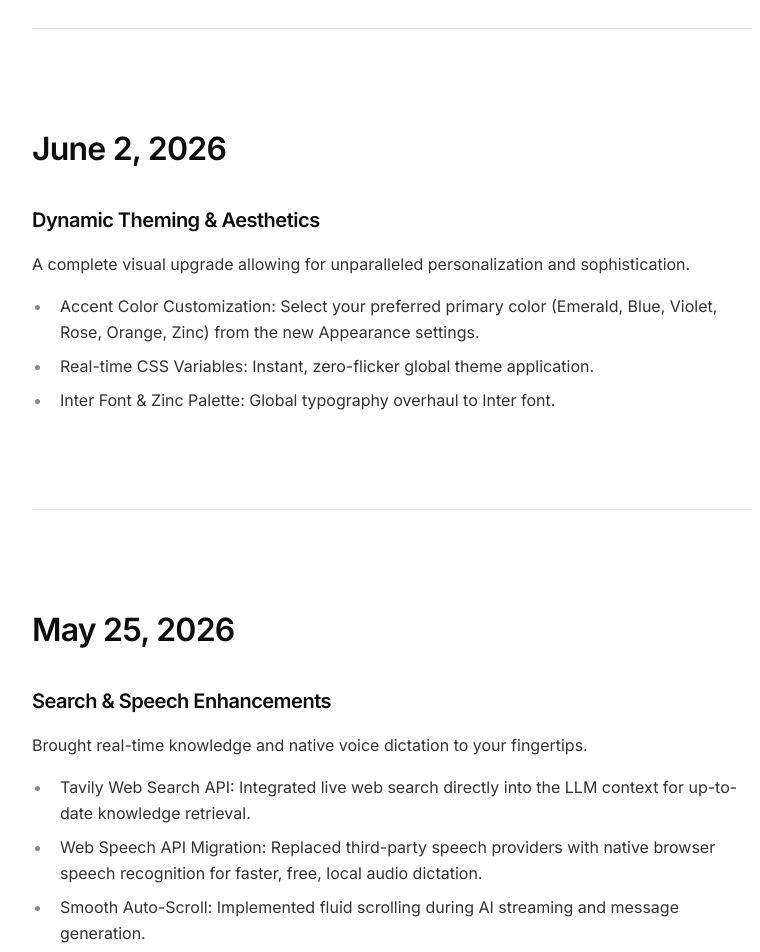
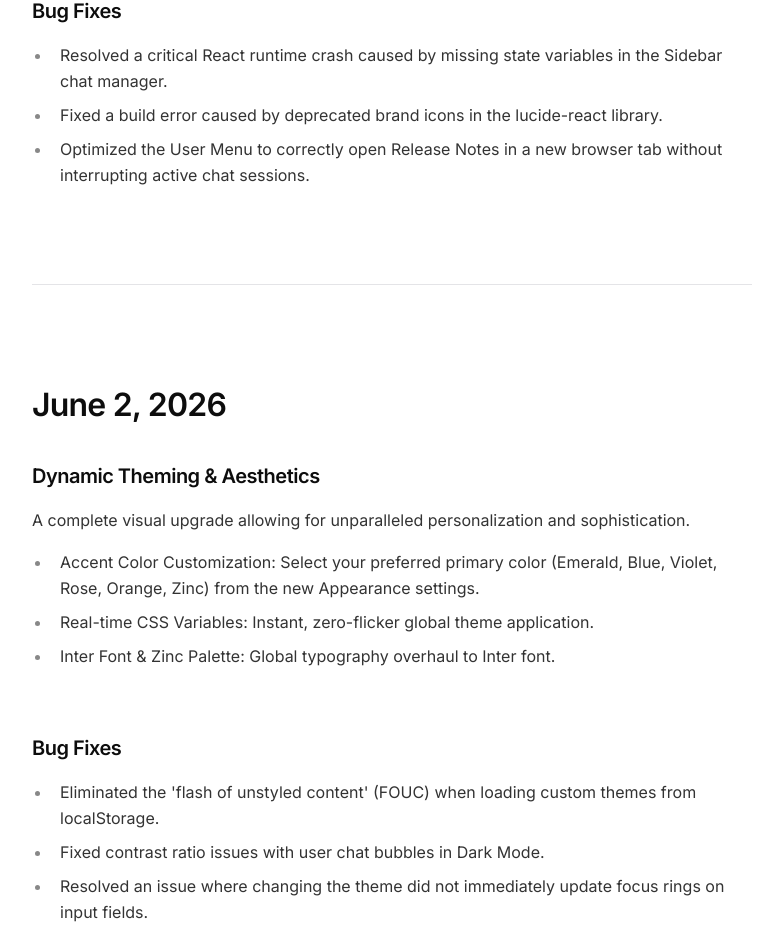
Before and after one commit to Nav33dCodes/smartLearn-AI, a React (Vite) app in the folder smartlearn-frontend/: page /releases in a window 1280 px wide. Shown: the part 712-1664 px from the top of the page, without its empty margins (248-1008 px from the left). Built offline with nearby package versions, Linux system fonts and the light colour scheme; no server answers.

Commit message:
feat: create ReleaseNotes page to display historical platform updates and fixes

```diff
--- a/smartlearn-frontend/src/pages/ReleaseNotes.jsx
+++ b/smartlearn-frontend/src/pages/ReleaseNotes.jsx
@@ -14,6 +14,11 @@ const releases = [
           "Redesign: Unified the input box into a sleek '+' menu for attachments and web search toggles. User bubbles updated to a refined muted tone."
         ]
       }
+    ],
+    fixes: [
+      "Resolved a critical React runtime crash caused by missing state variables in the Sidebar chat manager.",
+      "Fixed a build error caused by deprecated brand icons in the lucide-react library.",
+      "Optimized the User Menu to correctly open Release Notes in a new browser tab without interrupting active chat sessions."
     ]
   },
   {
@@ -28,6 +33,11 @@ const releases = [
           "Inter Font & Zinc Palette: Global typography overhaul to Inter font."
         ]
       }
+    ],
+    fixes: [
+      "Eliminated the 'flash of unstyled content' (FOUC) when loading custom themes from localStorage.",
+      "Fixed contrast ratio issues with user chat bubbles in Dark Mode.",
+      "Resolved an issue where changing the theme did not immediately update focus rings on input fields."
     ]
   },
   {
@@ -42,6 +52,11 @@ const releases = [
           "Smooth Auto-Scroll: Implemented fluid scrolling during AI streaming and message generation."
         ]
       }
+    ],
+    fixes: [
+      "Fixed persistent timeout errors caused by third-party speech recognition APIs (Deepgram).",
+      "Resolved a scrolling bug where the chat window would abruptly jump when generating extremely long LLM responses.",
+      "Fixed an edge case where disabling Web Search toggles did not clear the search context correctly."
     ]
   },
   {
@@ -57,6 +72,12 @@ const releases = [
           "SMTP Email Verification: Added robust email OTP systems for account recovery and privacy management."
         ]
       }
+    ],
+    fixes: [
+      "Fixed fatal SQLite 'database is locked' errors during high-concurrency requests by migrating to Neon DB.",
+      "Resolved an issue where expired JWT tokens would silently fail instead of redirecting the user to the login screen.",
+      "Fixed SMTP connection drops by properly initializing the TLS context for outbound recovery emails.",
+      "Resolved an infinite loading state when the sentence-transformer model initialized on cold starts."
     ]
   }
 ];
@@ -78,7 +99,7 @@ export default function ReleaseNotes() {
   }, []);
 
   return (
-    <div className="min-h-screen bg-white text-[#0d0d0d] font-sans selection:bg-black selection:text-white">
+    <div className="min-h-screen bg-white text-[#0d0d0d] font-sans selection:bg-black selection:text-white pb-20">
       <div className="max-w-3xl mx-auto px-6 py-24 md:py-32">
         <h1 className="text-[40px] md:text-[56px] font-bold tracking-tight mb-20 leading-tight">
           Release notes
@@ -99,6 +120,7 @@ export default function ReleaseNotes() {
               </h2>
 
               <div className="space-y-12">
+                {/* Features Section */}
                 {release.features.map((feature, fIdx) => (
                   <div key={fIdx} className="space-y-4">
                     <h3 className="text-[20px] font-semibold tracking-tight">
@@ -114,6 +136,20 @@ export default function ReleaseNotes() {
                     </ul>
                   </div>
                 ))}
+
+                {/* Bug Fixes Section */}
+                {release.fixes && release.fixes.length > 0 && (
+                  <div className="space-y-4 pt-4">
+                    <h3 className="text-[20px] font-semibold tracking-tight">
+                      Bug Fixes
+                    </h3>
+                    <ul className="list-disc pl-5 space-y-2 mt-4 text-[16px] leading-relaxed text-[#333333] marker:text-[#888888]">
+                      {release.fixes.map((fix, fixIdx) => (
+                        <li key={fixIdx} className="pl-2">{fix}</li>
+                      ))}
+                    </ul>
+                  </div>
+                )}
               </div>
 
               {index < releases.length - 1 && (
```
